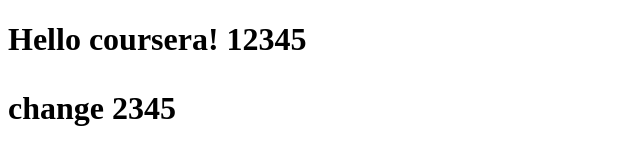
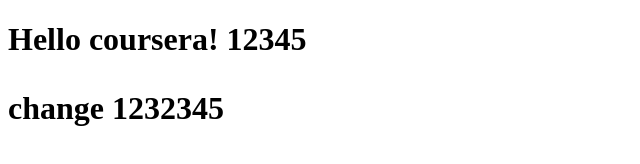
Before and after one commit to 1adamds/test, a plain HTML site: page site/index.html in a window 1280 px wide. Shown: the whole page, without its empty margins (0-640 px from the left). Drawn offline with Linux system fonts and the light colour scheme.

Commit message:
2 change

```diff
--- a/site/index.html
+++ b/site/index.html
@@ -6,6 +6,6 @@
 	<title>Hello Coursera</title>
 </head>
 <body>
-<h1>Hello coursera! 12345<p>change 2345</h1>
+<h1>Hello coursera! 12345<p>change 1232345</h1>
 </body>
 </html>
```
